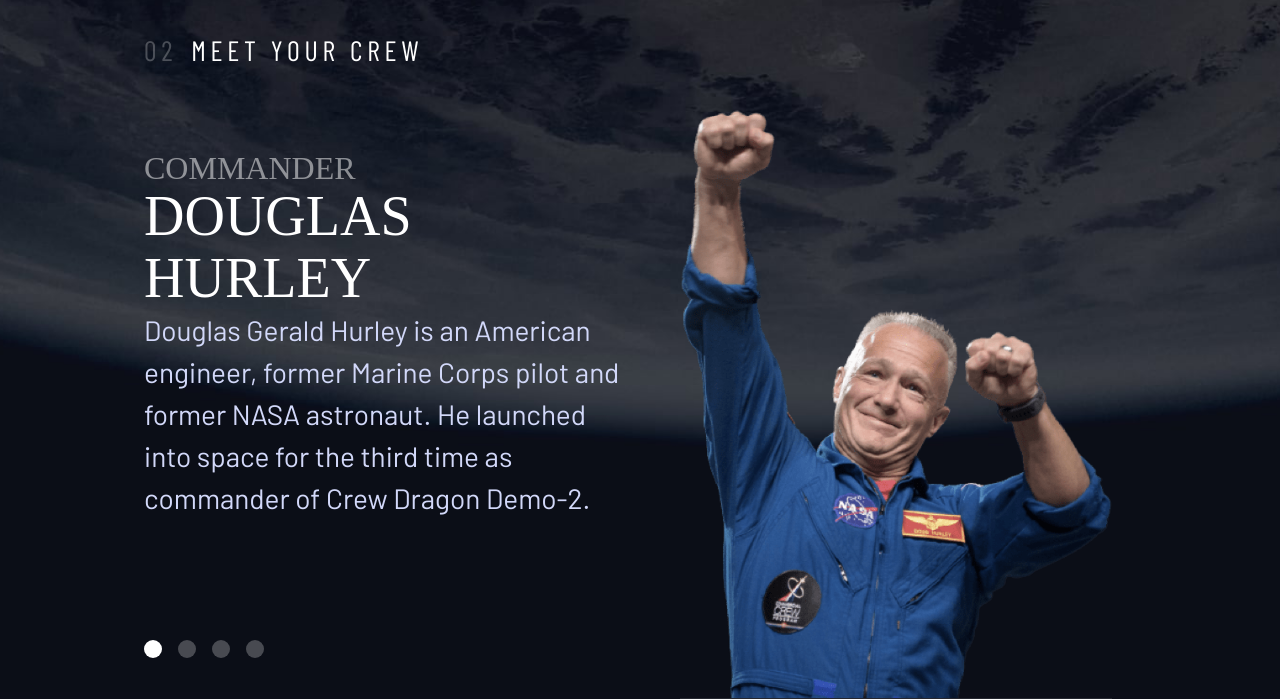
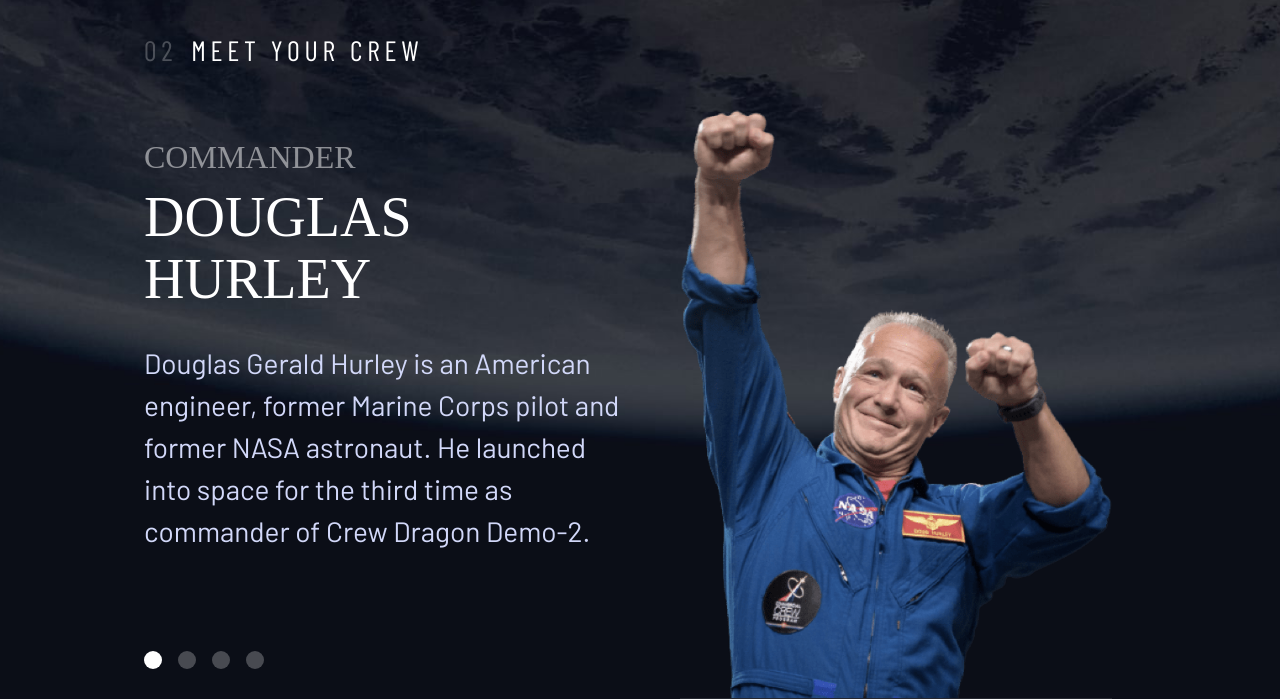
Before and after one commit to madina0801/space-travel, a plain HTML site: page crew-commander.html in a window 1280 px wide. Shown: the part 161-860 px from the top of the page. Drawn offline with nearby package versions, Linux system fonts and the light colour scheme; a web font is replaced by a local one.

Commit message:
layout improvements

```diff
--- a/crew-commander.html
+++ b/crew-commander.html
@@ -47,17 +47,18 @@
 			<button aria-selected="false"><span class="sr-only">The crew engineer</span></button>
 		</div>
 
-		<article class="crew-details">
-		<h2 class="ff-serif fs-600 uppercase">Commander</h2>
-		<h3 class="ff-serif fs-700 uppercase">Douglas Hurley</h3>
-
-		<p class="text-accent fs-500">Douglas Gerald Hurley is an American engineer, former Marine Corps pilot
-			and former NASA astronaut. He launched into space for the third time as
-			commander of Crew Dragon Demo-2.</p>
+		<article class="crew-details flow">
+			<header class="flow flow--space-small">
+				<h2 class="ff-serif fs-600 uppercase">Commander</h2>
+				<p class="ff-serif fs-700 uppercase">Douglas Hurley</p>
+			</header>
+			<p class="text-accent fs-500">Douglas Gerald Hurley is an American engineer, former Marine Corps pilot
+				and former NASA astronaut. He launched into space for the third time as
+				commander of Crew Dragon Demo-2.</p>
 		</article>
 
 		<img src="assets/crew/image-douglas-hurley.png" alt="Douglas Hurley">
 	</main>
 
-<script src="app.js"></script>
+	<script src="app.js"></script>
 </body>
--- a/style.css
+++ b/style.css
@@ -144,6 +144,10 @@
 
 .flow>*:where(:not(:first-child)) {
 	margin-top: var(--flow-space, 1rem);
+}
+
+.flow--space-small {
+	--flow-space: 0.75rem;
 }
 
 .container {
@@ -650,7 +654,7 @@
 }
 
 .crew-details h2 {
-	opacity: 0.5;
+	color: hsl(var(--clr-white) / .5);
 }
 
 @media(min-width: 35em) {
```
Also changed, not shown: destination-moon.html (+1 -1 lines).
